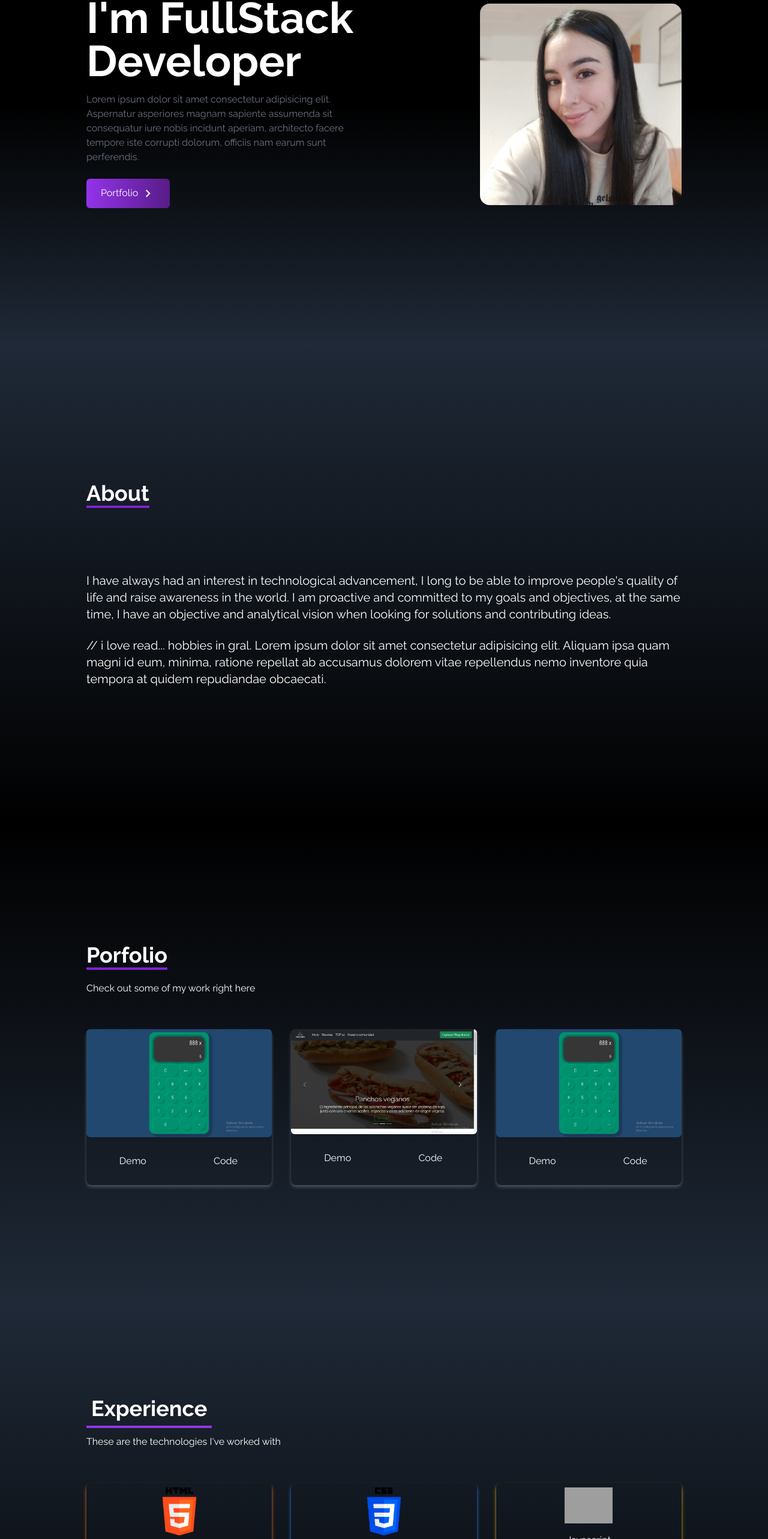
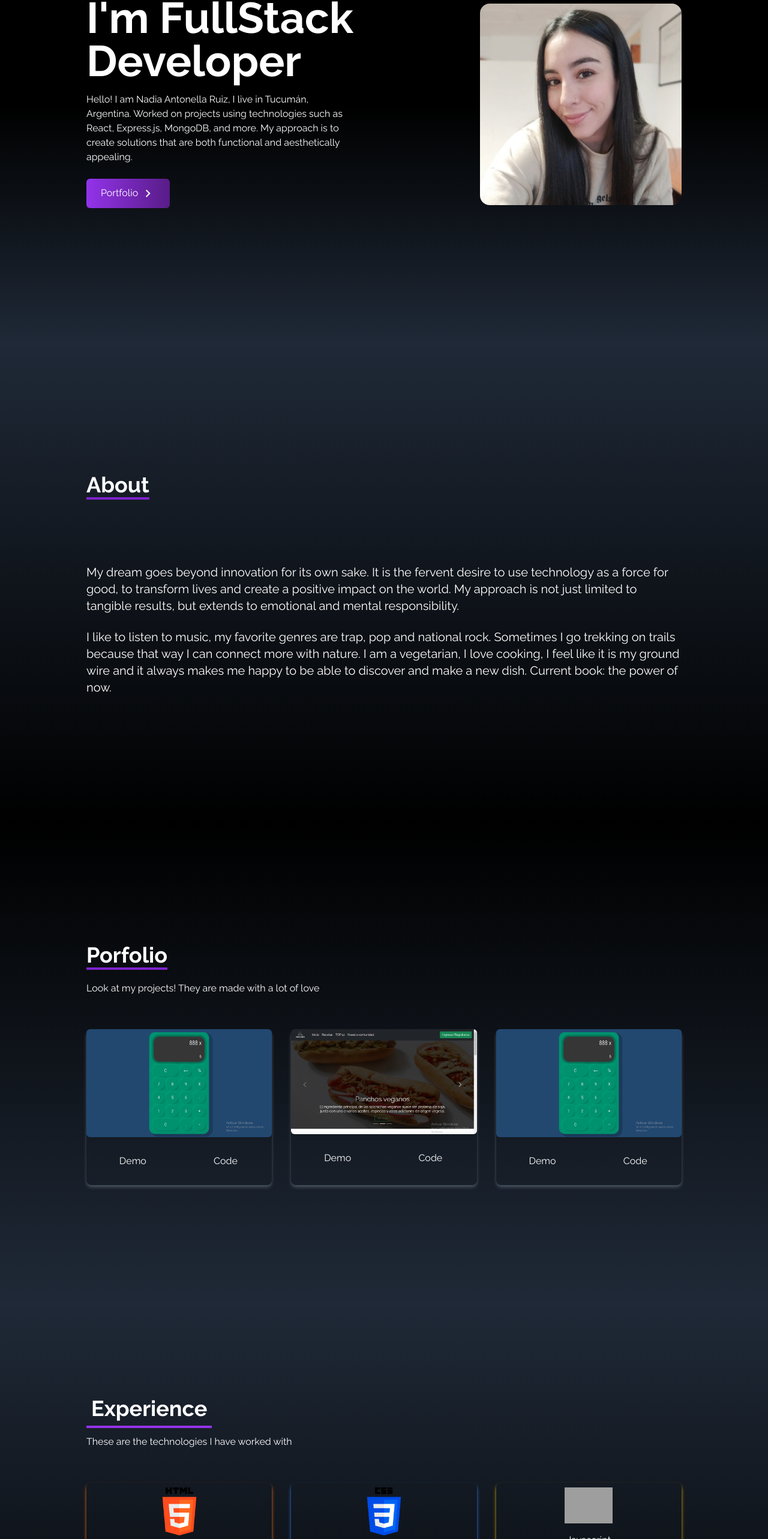
Before and after one commit to antoruizx/Portfolio-Anto, a React (Create React App) app: page / in a window 1280 px wide. Shown: the part 226-2792 px from the top of the page at 60% size. Built offline with nearby package versions, Linux system fonts and the light colour scheme; grey boxes are pictures that could not be loaded.

Commit message:
copywriting changes

```diff
--- a/src/components/About.jsx
+++ b/src/components/About.jsx
@@ -14,14 +14,13 @@ const About = () => {
                 </div>
 
                 <p className='text-xl mt-20'>
-                I have always had an interest in technological advancement, I long to be able to improve people's quality of life and raise awareness in the world. I am proactive and committed to my goals and objectives, at the same time, I have an objective and analytical vision when looking for solutions and contributing ideas.
-                </p>
+
+                My dream goes beyond innovation for its own sake. It is the fervent desire to use technology as a force for good, to transform lives and create a positive impact on the world. My approach is not just limited to tangible results, but extends to emotional and mental responsibility.                </p>
 
                 <br />
 
                 <p className='text-xl'>
-                    // i love read... hobbies in gral.
-                    Lorem ipsum dolor sit amet consectetur adipisicing elit. Aliquam ipsa quam magni id eum, minima, ratione repellat ab accusamus dolorem vitae repellendus nemo inventore quia tempora at quidem repudiandae obcaecati.
+                I like to listen to music, my favorite genres are trap, pop and national rock. Sometimes I go trekking on trails because that way I can connect more with nature. I am a vegetarian, I love cooking, I feel like it is my ground wire and it always makes me happy to be able to discover and make a new dish. Current book: the power of now.
                 </p>
             </div>
         </div>
--- a/src/components/Contact.jsx
+++ b/src/components/Contact.jsx
@@ -9,7 +9,7 @@ const Contact = () => {
         <div className='flex flex-col p-4 justify-center max-w-screen mx-auto h-full'>
             <div className='pb-8'>
                 <p className='text-4xl font-bold inline border-b-4 border-purple-600'>Contact</p>
-                <p className='py-6'>Submit the form below to get in touch with me</p>
+                <p className='py-6'>If you are interested in working with me. Write me!</p>
             </div>
 
             <div className='flex justify-center items-center'>
@@ -33,7 +33,7 @@ const Contact = () => {
                     className='p-2 bg-transparent border-2 rounded-md text-white focus:outline-none'
                     ></textarea>
 
-                    <button className='text-white bg-gradient-to-b from-purple-600 to-purple-900 px-6 py-3 my-8 mx-auto flex items-center rounded-md hover:scale-110 duration-300'>Let's talk</button>
+                    <button className='text-white bg-gradient-to-b from-purple-600 to-purple-900 px-6 py-3 my-8 mx-auto flex items-center rounded-md hover:scale-110 duration-300'>Send</button>
                 </form>
             </div>
 
--- a/src/components/Experience.jsx
+++ b/src/components/Experience.jsx
@@ -55,7 +55,7 @@ const Experience = () => {
         <div className='max-w-screen-lg mx-auto p-4 flex flex-col justify-center w-full h-full text-white'>
             <div>
                 <p className='text-4xl font-bold border-b-4 border-purple-600 p-2 inline'>Experience</p>
-                <p className='py-6'>These are the technologies I've worked with</p>
+                <p className='py-6'>These are the technologies I have worked with</p>
             </div>
 
             <div className='w-full grid grid-cols-2 sm:grid-cols-3 gap-8 text-center py-8 px-12 sm:px-0'>
--- a/src/components/Home.jsx
+++ b/src/components/Home.jsx
@@ -12,8 +12,8 @@ const Home = () => {
         <div className='max-w-screen-lg mx-auto flex flex-col items-center justify-center h-full px-4 md:flex-row'>
             <div className='flex flex-col justify-center h-full'>
                 <h2 className='text-4xl sm:text-7xl font-bold text-white'>I'm FullStack Developer</h2>
-                <p className='text-gray-500 py-4 max-w-md'>
-                    Lorem ipsum dolor sit amet consectetur adipisicing elit. Aspernatur asperiores magnam sapiente assumenda sit consequatur iure nobis incidunt aperiam, architecto facere tempore iste corrupti dolorum, officiis nam earum sunt perferendis.
+                <p className='text-white py-4 max-w-md'>
+                Hello! I am Nadia Antonella Ruiz, I live in Tucumán, Argentina. Worked on projects using technologies such as React, Express.js, MongoDB, and more. My approach is to create solutions that are both functional and aesthetically appealing.
                 </p>
                 <div>
                     <Link
--- a/src/components/Portfolio.jsx
+++ b/src/components/Portfolio.jsx
@@ -28,7 +28,7 @@ const Portfolio = () => {
         <div className='max-w-screen-lg p-4 mx-auto flex flex-col justify-center w-full h-full'>
             <div className='pb-8'>
                 <p className='text-4xl font-bold inline border-b-4 border-purple-700'>Porfolio</p>
-                <p className='py-6'>Check out some of my work right here</p>
+                <p className='py-6'>Look at my projects! They are made with a lot of love</p>
             </div>
 
             <div className='grid sm:grid-cols-2 md:grid-cols-3 gap-8 px-12 sm:px-0'>
```
